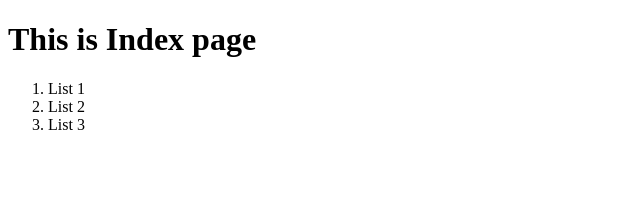
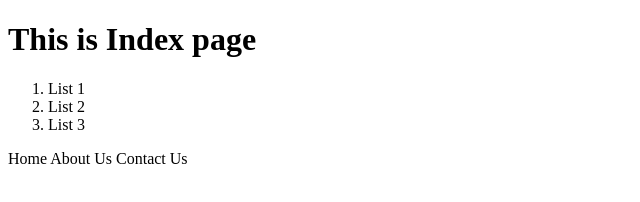
Before and after one commit to AkankshaJ22/gitExercise1, a plain HTML site: page index.html in a window 1280 px wide. Shown: the whole page, without its empty margins (0-640 px from the left). Drawn offline with Linux system fonts and the light colour scheme.

Commit message:
added navlist in master

```diff
--- a/index.html
+++ b/index.html
@@ -15,5 +15,10 @@
             <li>List 3</li>
         </ol>
     </div>
+    <div class="nav_list">
+        <span>Home</span>
+        <span>About Us</span>
+        <span>Contact Us</span>
+    </div>
 </body>
 </html>
```
Also changed, not shown: command_txt.txt.
